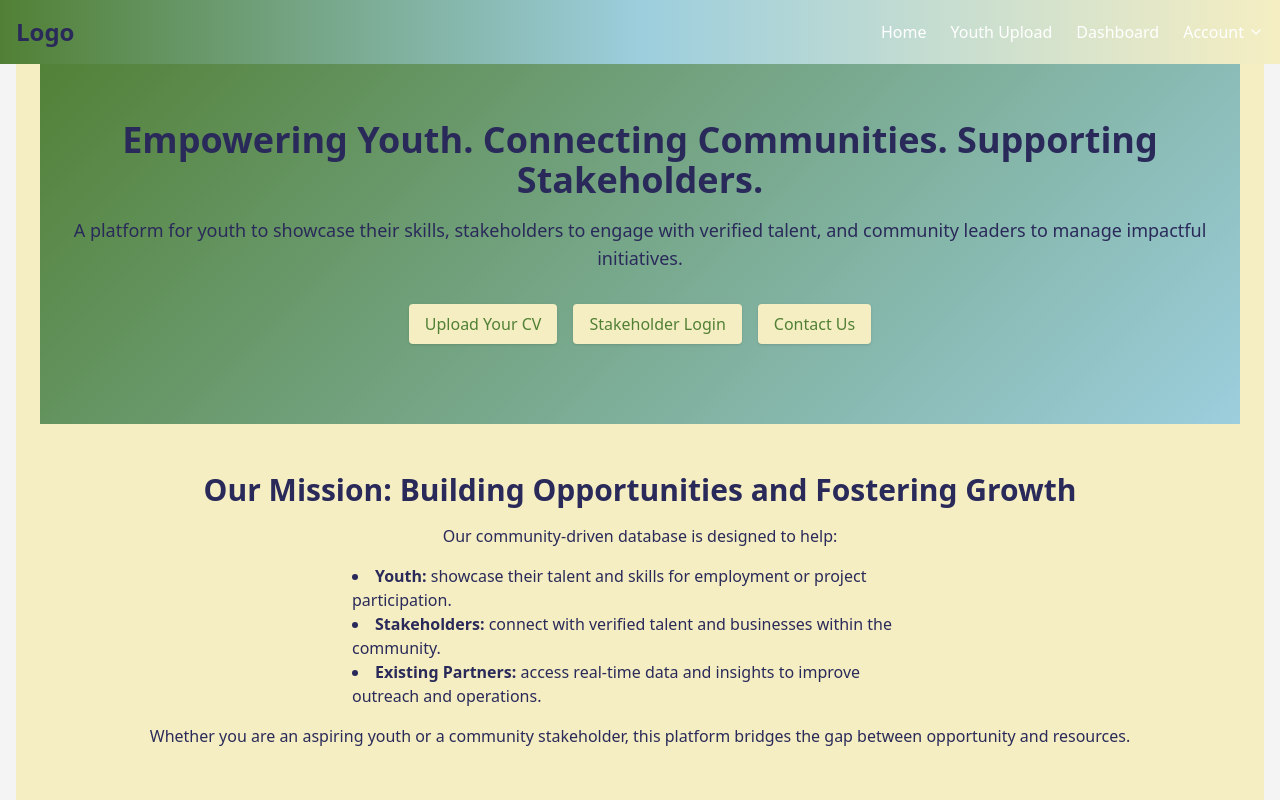
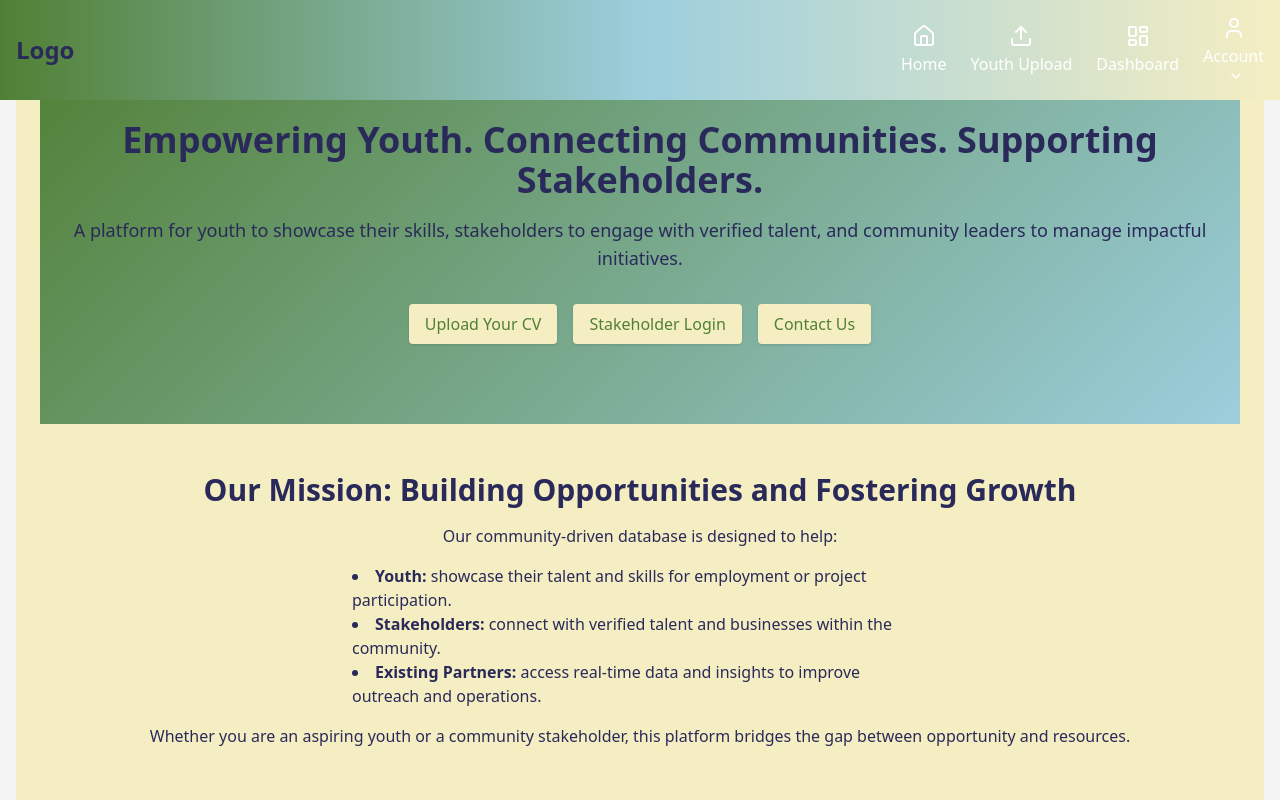
Before and after one commit to Nathilanzi/Database, a React (Vite) app in the folder vite-project/: page / in a window 1280 px wide. Shown: the top 800 px of the page. Built offline with nearby package versions, Linux system fonts and the light colour scheme.

Commit message:
Improve Navbar UI
- Icons Above Text
- Hover-Based Dropdown

```diff
--- a/vite-project/src/components/Navbar.jsx
+++ b/vite-project/src/components/Navbar.jsx
@@ -1,22 +1,11 @@
 import React, { useState, useEffect } from "react";
 import { Link } from "react-router-dom";
-import { Menu, X, ChevronDown } from "lucide-react";
+import { Menu, X, ChevronDown, Home, Upload, LayoutDashboard, User } from "lucide-react"; // Added icons
 
 const Navbar = () => {
   const [isOpen, setIsOpen] = useState(false);
   const [isDropdownOpen, setIsDropdownOpen] = useState(false);
   const [isScrolled, setIsScrolled] = useState(false);
-
-  // Close dropdown when clicking outside
-  useEffect(() => {
-    const handleClickOutside = (event) => {
-      if (isDropdownOpen && !event.target.closest(".account-toggle")) {
-        setIsDropdownOpen(false);
-      }
-    };
-    document.addEventListener("click", handleClickOutside);
-    return () => document.removeEventListener("click", handleClickOutside);
-  }, [isDropdownOpen]);
 
   // Change Navbar style on scroll
   useEffect(() => {
@@ -50,31 +39,35 @@ const Navbar = () => {
           <div className="hidden md:flex items-center space-x-6">
             <Link
               to="/"
-              className="text-white hover:text-[#187ABF] transition-colors duration-300"
+              className="text-white flex flex-col items-center hover:text-[#187ABF] transition-colors duration-300"
             >
+              <Home className="h-6 w-6 mb-1" /> {/* Icon for Home */}
               Home
             </Link>
             <Link
               to="/youthupload"
-              className="text-white hover:text-[#187ABF] transition-colors duration-300"
+              className="text-white flex flex-col items-center hover:text-[#187ABF] transition-colors duration-300"
             >
+              <Upload className="h-6 w-6 mb-1" /> {/* Icon for Youth Upload */}
               Youth Upload
             </Link>
             <Link
               to="/dashboard"
-              className="text-white hover:text-[#187ABF] transition-colors duration-300"
+              className="text-white flex flex-col items-center hover:text-[#187ABF] transition-colors duration-300"
             >
+              <LayoutDashboard className="h-6 w-6 mb-1" /> {/* Icon for Dashboard */}
               Dashboard
             </Link>
-            <div className="relative account-toggle">
+
+            {/* Account with Dropdown */}
+            <div className="relative group account-toggle">
               <button
-                onClick={() => setIsDropdownOpen(!isDropdownOpen)}
-                className="text-white hover:text-[#187ABF] transition-colors duration-300 flex items-center"
+                className="text-white flex flex-col items-center hover:text-[#187ABF] transition-colors duration-300"
               >
+                <User className="h-6 w-6 mb-1" /> {/* Icon for Account */}
                 Account <ChevronDown className="ml-1 h-4 w-4" />
               </button>
-              {isDropdownOpen && (
-                <div className="absolute right-0 mt-2 w-48 bg-white rounded-md shadow-lg py-1 z-10">
+              <div className="absolute right-0 mt-2 w-48 bg-white rounded-md shadow-lg py-1 z-10 hidden group-hover:block"> {/* Shows on hover */}
                 <Link
                   to="/login"
                   className="block px-4 py-2 text-sm text-gray-700 hover:bg-gray-100"
@@ -88,7 +81,6 @@ const Navbar = () => {
                   Sign Up
                 </Link>
               </div>
-              )}
             </div>
           </div>
 
@@ -112,32 +104,37 @@ const Navbar = () => {
           <div className="mt-4 md:hidden">
             <Link
               to="/"
-              className="block py-2 text-white hover:text-[#187ABF] transition-colors duration-300"
+              className=" py-2 text-white flex flex-col items-center hover:text-[#187ABF] transition-colors duration-300"
             >
+              <Home className="h-6 w-6 mb-1" />
               Home
             </Link>
             <Link
               to="/youthupload"
-              className="block py-2 text-white hover:text-[#187ABF] transition-colors duration-300"
+              className=" py-2 text-white flex flex-col items-center hover:text-[#187ABF] transition-colors duration-300"
             >
+              <Upload className="h-6 w-6 mb-1" />
               Youth Upload
             </Link>
             <Link
               to="/dashboard"
-              className="block py-2 text-white hover:text-[#187ABF] transition-colors duration-300"
+              className=" py-2 text-white flex flex-col items-center hover:text-[#187ABF] transition-colors duration-300"
             >
+              <LayoutDashboard className="h-6 w-6 mb-1" />
               Dashboard
             </Link>
             <Link
               to="/login"
-              className="block py-2 text-white hover:text-[#187ABF] transition-colors duration-300"
+              className=" py-2 text-white flex flex-col items-center hover:text-[#187ABF] transition-colors duration-300"
             >
+              <User className="h-6 w-6 mb-1" />
               Log In
             </Link>
             <Link
               to="/signup"
-              className="block py-2 text-white hover:text-[#187ABF] transition-colors duration-300"
+              className=" py-2 text-white flex flex-col items-center hover:text-[#187ABF] transition-colors duration-300"
             >
+              <User className="h-6 w-6 mb-1" />
               Sign Up
             </Link>
           </div>
```
Lines whose indentation alone changed are shown as unchanged.
